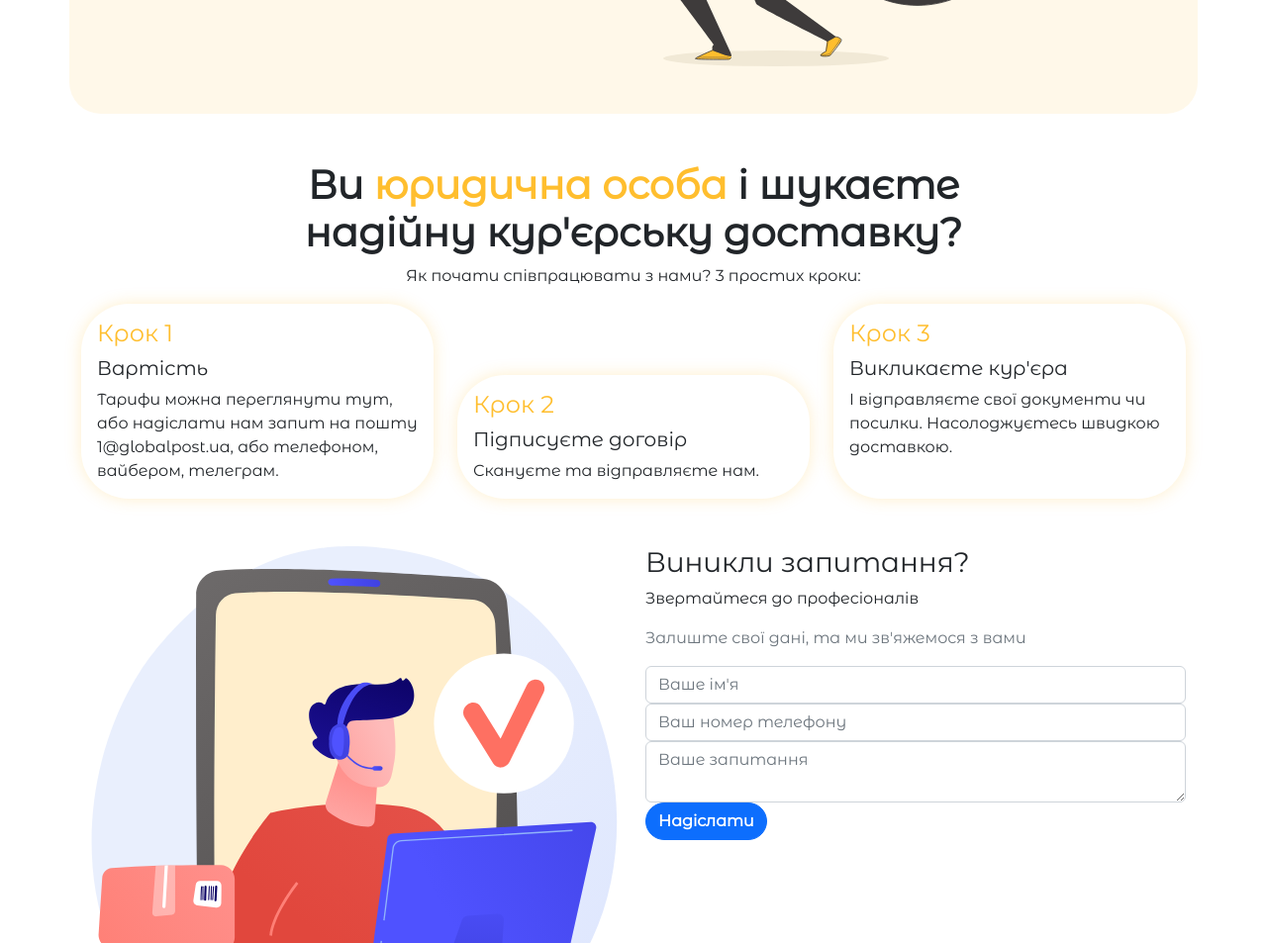
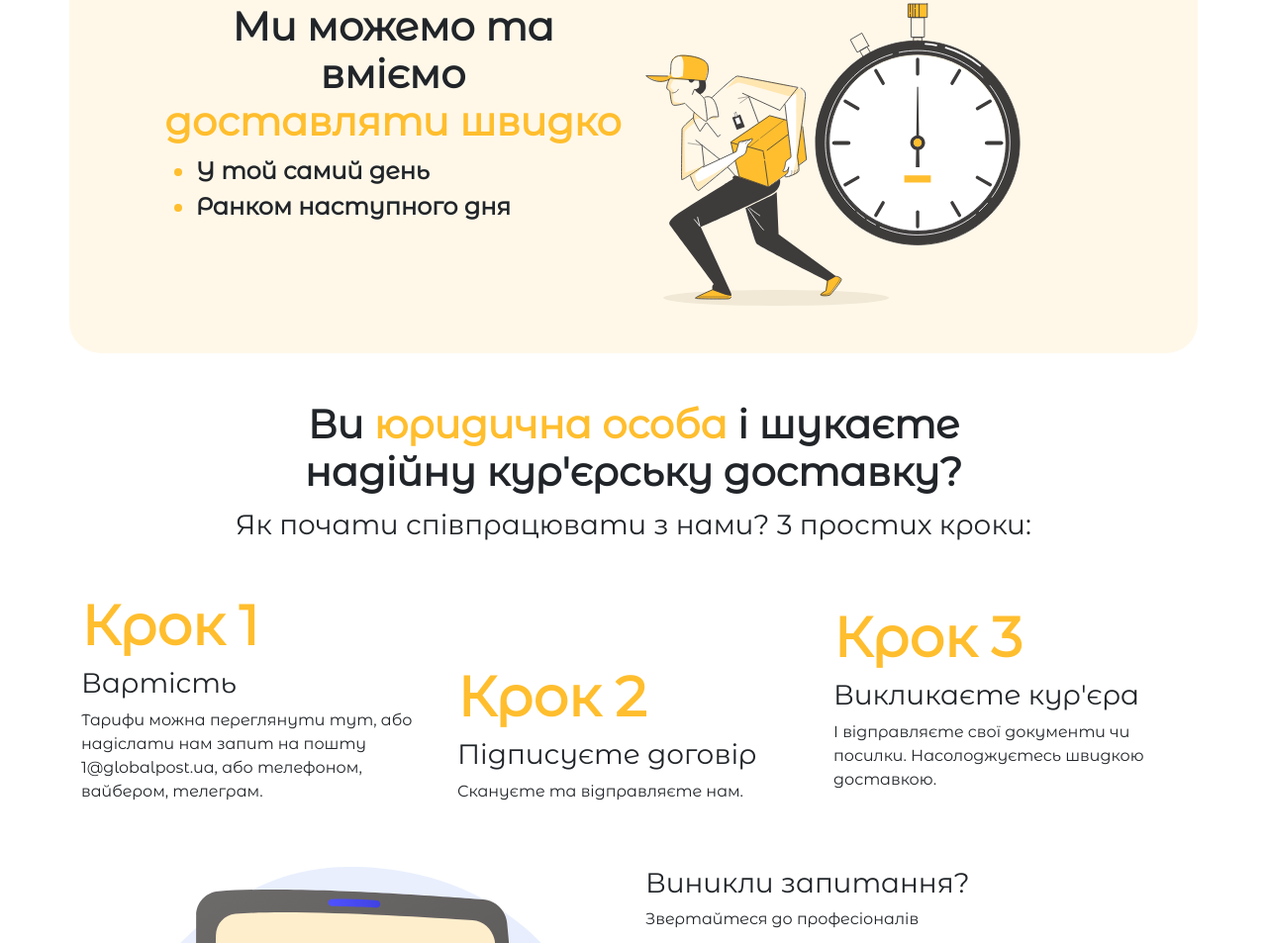
Before and after one commit to Object417/global-post-landing, a website built with Vite: page index.html in a window 1280 px wide. Shown: the part 1847-2800 px from the top of the page at 99% size. Built offline with nearby package versions, Linux system fonts and the light colour scheme.

Commit message:
Adds margins to sections and section content

```diff
--- a/index.html
+++ b/index.html
@@ -61,14 +61,14 @@
 
     <main>
       <!-- section 1 -->
-      <section>
+      <section class="main-section">
         <div class="container">
           <h3 class="section-title">
             Нам <span class="text-primary">довіряють</span>
           </h3>
 
           <!-- companies trust us -->
-          <div class="row g-2">
+          <div class="row g-2 section-content">
             <div class="col-lg-3">
               <img
                 src="src/imgs/kone.png"
@@ -130,7 +130,7 @@
       </section>
 
       <!-- section 2 -->
-      <section>
+      <section class="main-section">
         <div class="container">
           <h3 class="section-title">
             <span class="text-primary">Global Post</span> &mdash; офіційний
@@ -138,7 +138,7 @@
           </h3>
 
           <!-- our companies -->
-          <div class="row g-2">
+          <div class="row g-2 section-content">
             <div class="col-lg-3">
               <img
                 src="src/imgs/ups.png"
@@ -172,24 +172,28 @@
       </section>
 
       <!-- section 3 -->
-      <section>
+      <section class="main-section">
         <div class="container">
           <h3 class="section-title">
             Послуги, якими <span class="text-primary">ви можете</span>
             скористатися
           </h3>
+
+          <div class="section-content">
+            <div class="alert alert-danger">Fix me</div>
+          </div>
         </div>
       </section>
 
       <!-- section 4 -->
-      <section>
+      <section class="main-section">
         <div class="container">
           <h3 class="section-title">
             Чому наша доставка<br />
             <span class="text-primary">вигідна для вас?</span>
           </h3>
 
-          <div class="row">
+          <div class="row section-content">
             <div class="col-lg-4">
               <div class="card">
                 <div class="ratio ratio-3x2">
@@ -245,7 +249,7 @@
       </section>
 
       <!-- section 5 -->
-      <section>
+      <section class="main-section">
         <div class="container bg-secondary py-5 px-6rem rounded-5">
           <div class="row">
             <div class="col">
@@ -271,54 +275,42 @@
       </section>
 
       <!-- section 6 -->
-      <section>
+      <section class="main-section">
         <div class="container">
           <h3 class="section-title">
             Ви <span class="text-primary">юридична особа</span> і шукаєте<br />
             надійну кур'єрську доставку?
           </h3>
-          <p class="text-center">
+          <p class="text-center fs-3 fw-500">
             Як почати співпрацювати з нами? 3 простих кроки:
           </p>
 
-          <div class="row">
+          <div class="row section-content">
             <!-- Card 1. Step 1 -->
             <div class="col-lg-4">
-              <div class="card h-100">
-                <div class="card-body">
-                  <h4 class="text-primary">Крок 1</h4>
-                  <h5 class="card-title">Вартість</h5>
-                  <p class="card-text">
-                    Тарифи можна переглянути тут, або надіслати нам запит на
-                    пошту 1@globalpost.ua, або телефоном, вайбером, телеграм.
-                  </p>
-                </div>
-              </div>
+              <h4 class="display-4 text-primary fw-bold">Крок 1</h4>
+              <h5 class="fs-3">Вартість</h5>
+              <p>
+                Тарифи можна переглянути тут, або надіслати нам запит на пошту
+                1@globalpost.ua, або телефоном, вайбером, телеграм.
+              </p>
             </div>
 
             <!-- Card 2. Step 2 -->
             <div class="col-lg-4 align-self-end">
-              <div class="card">
-                <div class="card-body">
-                  <h4 class="text-primary">Крок 2</h4>
-                  <h5 class="card-title">Підписуєте договір</h5>
-                  <p class="card-text">Скануєте та відправляєте нам.</p>
-                </div>
-              </div>
+              <h4 class="display-4 text-primary fw-bold">Крок 2</h4>
+              <h5 class="fs-3">Підписуєте договір</h5>
+              <p>Скануєте та відправляєте нам.</p>
             </div>
 
             <!-- Card 3. Step 3 -->
-            <div class="col-lg-4">
-              <div class="card h-100">
-                <div class="card-body">
-                  <h4 class="text-primary">Крок 3</h4>
-                  <h5 class="card-title">Викликаєте кур'єра</h5>
-                  <p class="card-text">
-                    І відправляєте свої документи чи посилки. Насолоджуєтесь
-                    швидкою доставкою.
-                  </p>
-                </div>
-              </div>
+            <div class="col-lg-4 align-self-center">
+              <h4 class="display-4 text-primary fw-bold">Крок 3</h4>
+              <h5 class="fs-3">Викликаєте кур'єра</h5>
+              <p>
+                І відправляєте свої документи чи посилки. Насолоджуєтесь швидкою
+                доставкою.
+              </p>
             </div>
           </div>
         </div>
@@ -326,7 +318,7 @@
     </main>
 
     <!-- section 7 -->
-    <section class="my-5">
+    <section class="main-section">
       <div class="container">
         <div class="row">
           <div class="col">
--- a/src/styles/main.css
+++ b/src/styles/main.css
@@ -40,7 +40,7 @@
   --bs-aspect-ratio: 66.66667%;
 }
 
-main > section {
+.main-section {
   margin-top: 3rem;
   margin-bottom: 3rem;
 }
@@ -54,6 +54,10 @@ main > section {
   .section-title {
     font-size: 2.5rem;
   }
+}
+
+.section-content {
+  margin-top: 3rem;
 }
 
 .card {
@@ -70,6 +74,4 @@ main > section {
 }
 
 .btn {
-  font-weight: 700;
-  border-radius: var(--bs-border-radius-pill);
 }
```
